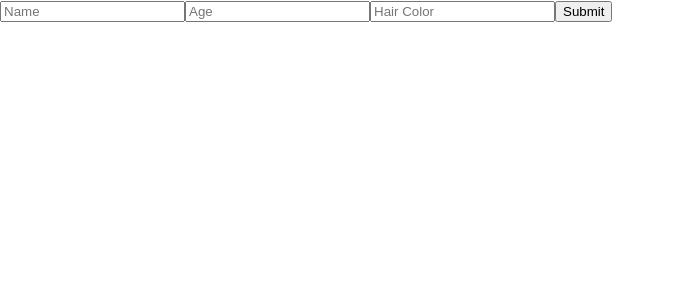
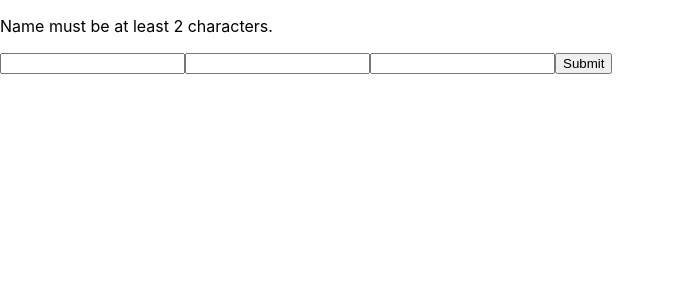
Before and after one commit to Sowri19/React--Design-Patterns, a React (Create React App) app: page / in a window 1280 px wide. Shown: the top 300 px of the page, without its empty margins (0-675 px from the left). Built offline with nearby package versions, Linux system fonts and the light colour scheme.

Commit message:
controlledForms

```diff
--- a/src/App.js
+++ b/src/App.js
@@ -1,7 +1,8 @@
 import { Uncontrolled } from "./Uncontrolled";
+import { Controlled } from "./ControlledForm";
 
 function App() {
-  return <Uncontrolled />;
+  return <Controlled />;
 }
 
 export default App;
--- /dev/null
+++ b/src/ControlledForm.js
@@ -0,0 +1,42 @@
+import React, { useState, useEffect } from "react";
+
+export const Controlled = () => {
+  const [name, setName] = useState("");
+  const [age, setAge] = useState("");
+  const [hairColor, setHairColor] = useState("");
+  const [errors, setErrors] = useState("");
+
+  useEffect(() => {
+    if (name.length < 2) {
+      setErrors("Name must be at least 2 characters.");
+    } else {
+      setErrors("");
+    }
+  }, [name, age, hairColor]);
+  return (
+    <form>
+      {errors && <p>{errors}</p>}
+      <input
+        name="name"
+        type="text"
+        value={name}
+        onChange={(e) => setName(e.target.value)}
+      />
+      <input
+        name="age"
+        type="number"
+        value={age}
+        onChange={(e) => setAge(Number(e.target.value))}
+      />
+      <input
+        name="hariColor"
+        type="text"
+        value={hairColor}
+        onChange={(e) => setHairColor(e.target.value)}
+      />
+      <button>Submit</button>
+    </form>
+  );
+};
+
+// controlled form is that, we can validate the input while user is typing in the input field.
```
